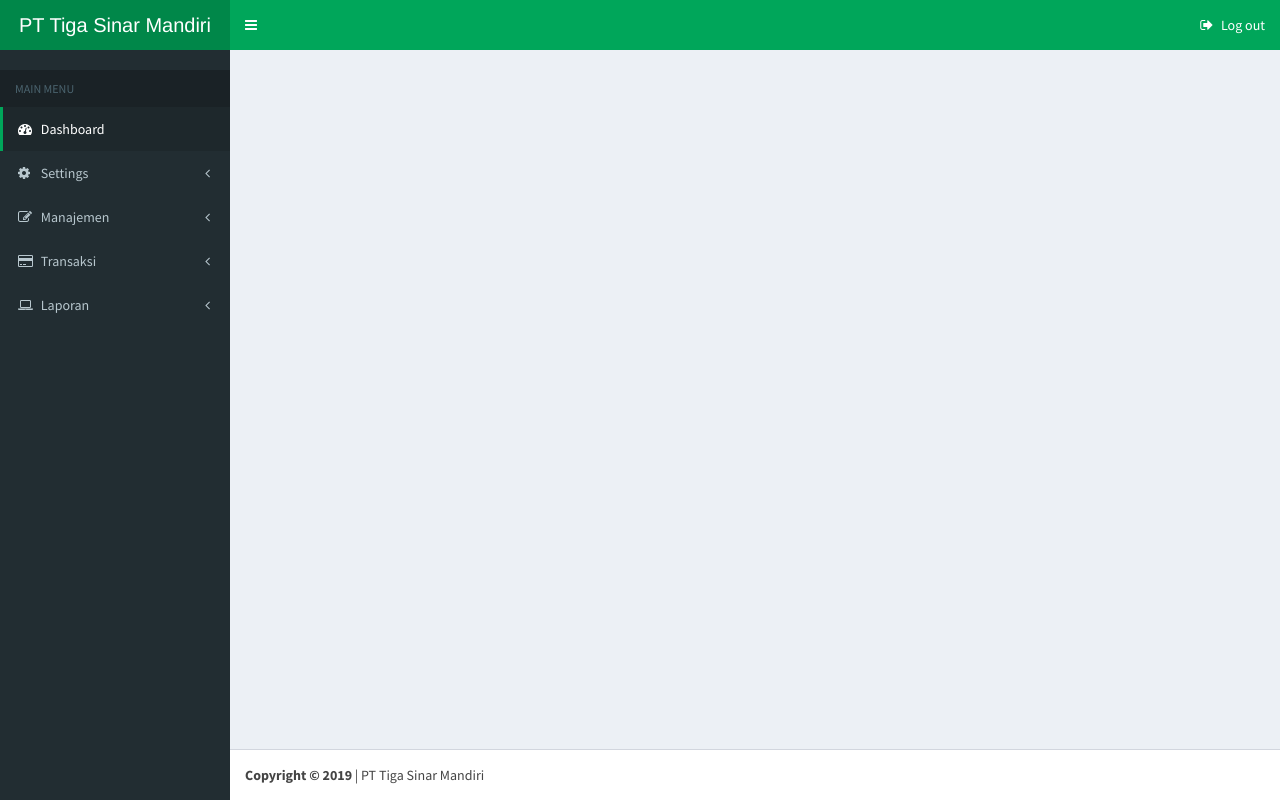
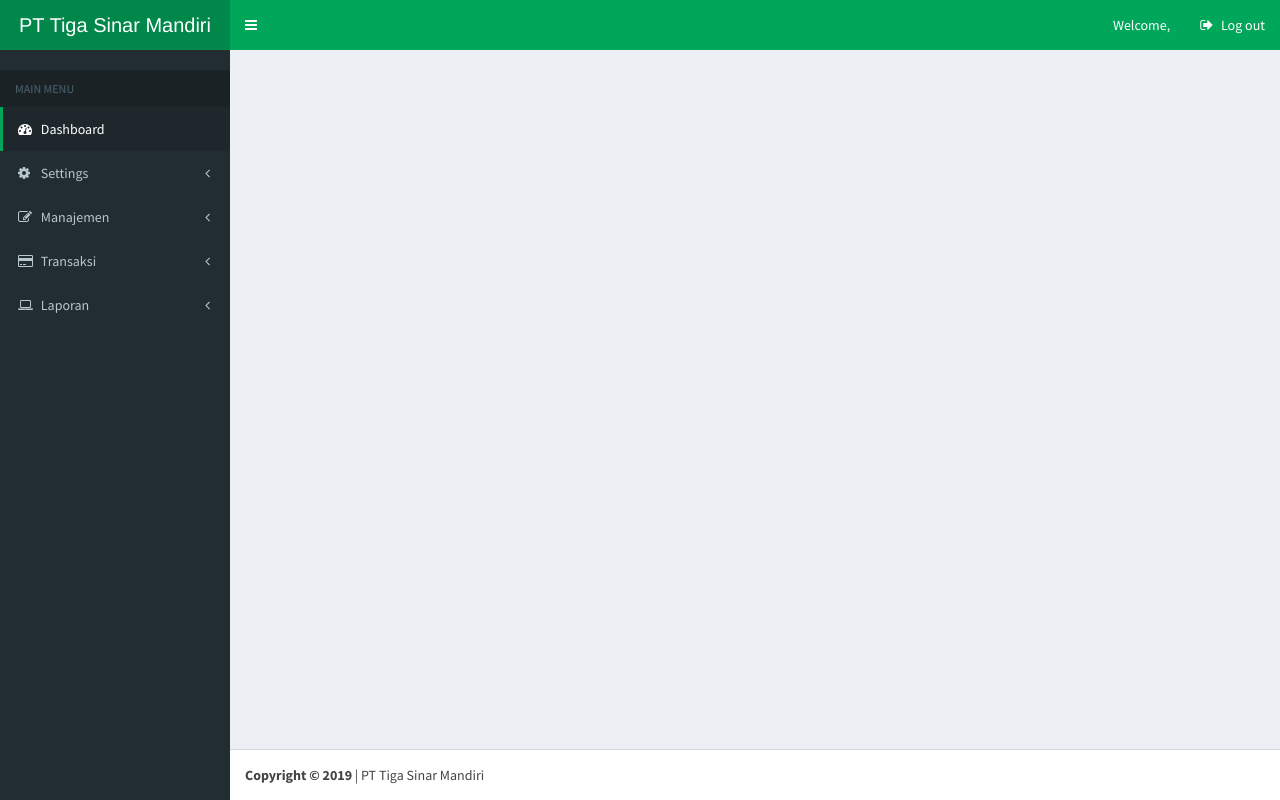
Before and after one commit to code5five/1_pt_tiga_sinar_mandiri, a PHP site: page /dashboard.php in a window 1280 px wide. Run offline with PHP 8.4, Linux system fonts and the light colour scheme; the visitor is signed in with stand-in values (Sample User, id 1); some libraries are stand-ins or nearby versions.

Commit message:
Add name after logged in on headers

```diff
--- a/header.php
+++ b/header.php
@@ -12,6 +12,7 @@
   <!-- Navbar Right Menu -->
   <div class="navbar-custom-menu">
     <ul class="nav navbar-nav">
+      <li><a href="">Welcome, <?php echo $_SESSION['user']->nama ?></a></li>
       <li class="dropdown user user-menu">
         <a href="?action=logout" class="">
           <i class="fa fa-sign-out"></i>
```
